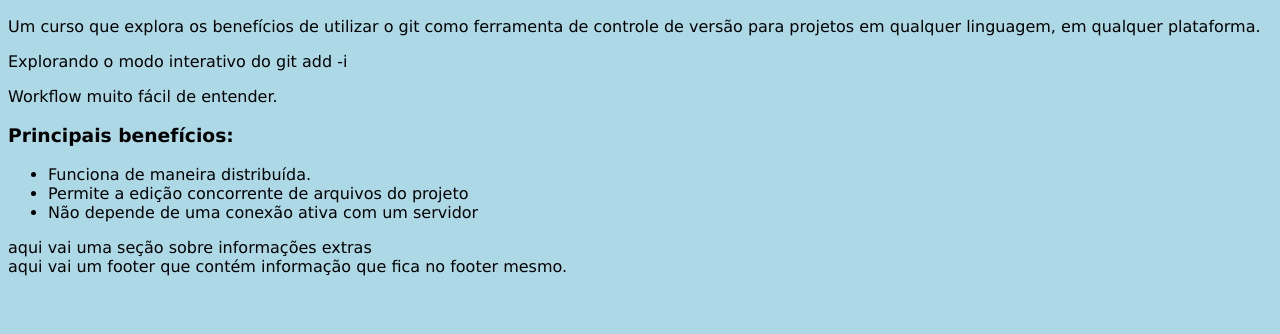
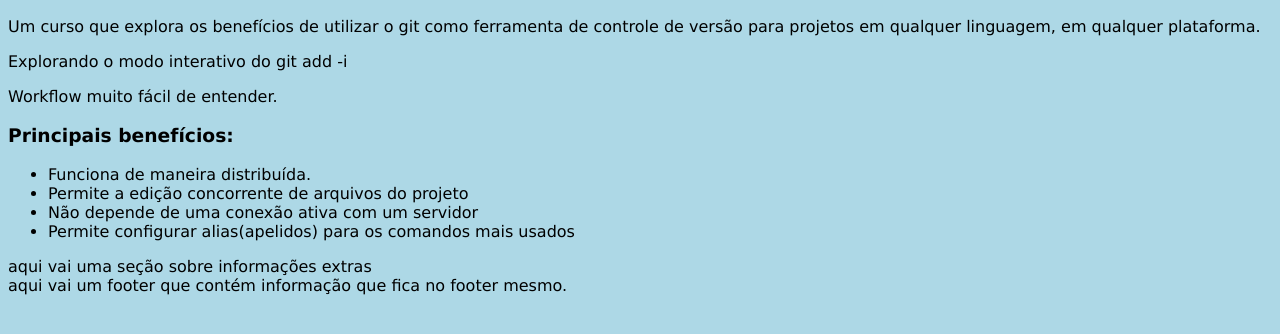
Before and after one commit to ediCarlosSilva/curso-git, a plain HTML site: page index.html in a window 1280 px wide. Shown: the part 98-432 px from the top of the page. Drawn offline with Linux system fonts and the light colour scheme.

Commit message:
adicionado mais um item a lista

```diff
--- a/index.html
+++ b/index.html
@@ -20,6 +20,7 @@
         <li>Funciona de maneira distribuída.</li>
         <li>Permite a edição concorrente de arquivos do projeto</li>
         <li>Não depende de uma conexão ativa com um servidor</li>
+        <li>Permite configurar alias(apelidos) para os comandos mais usados</li>
     </ul>
 
     <section>
```
